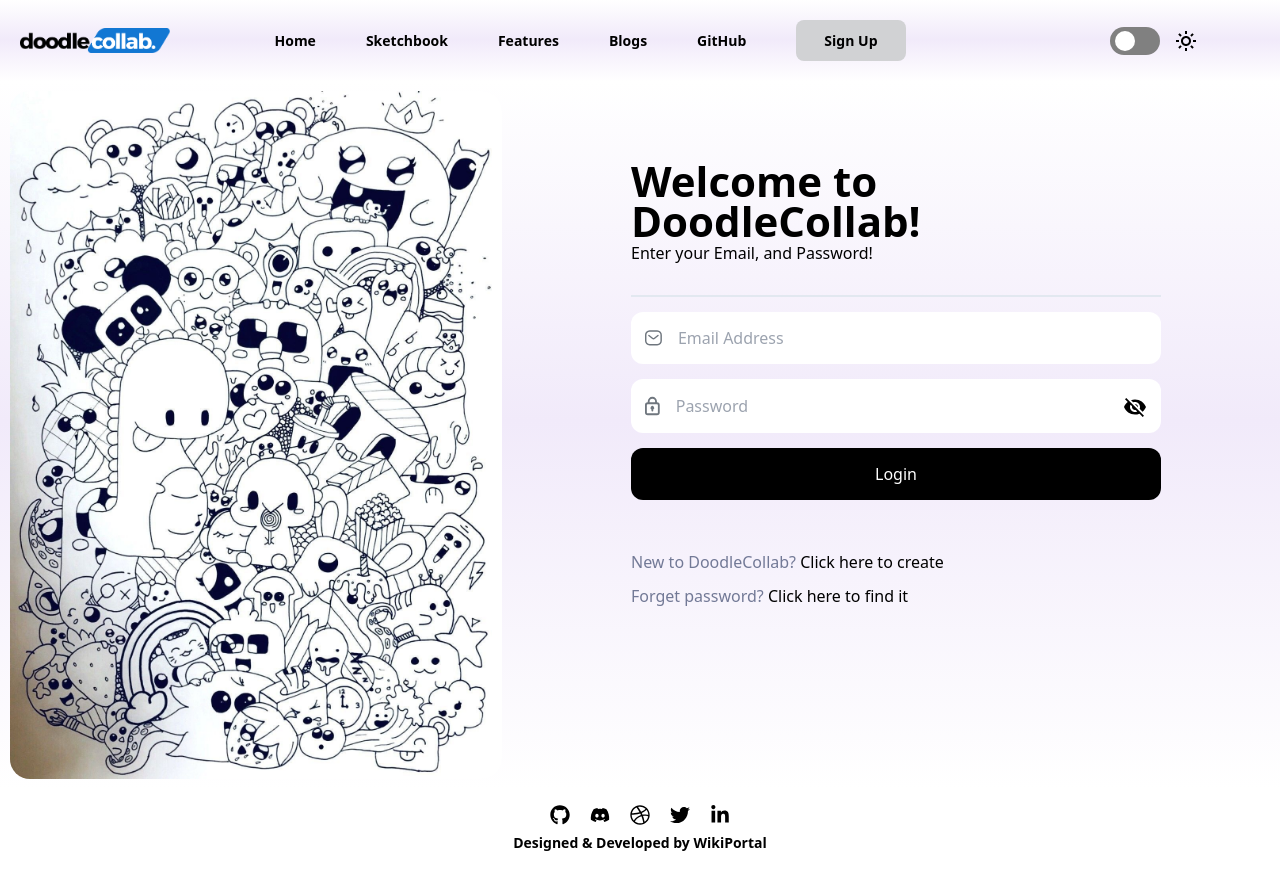
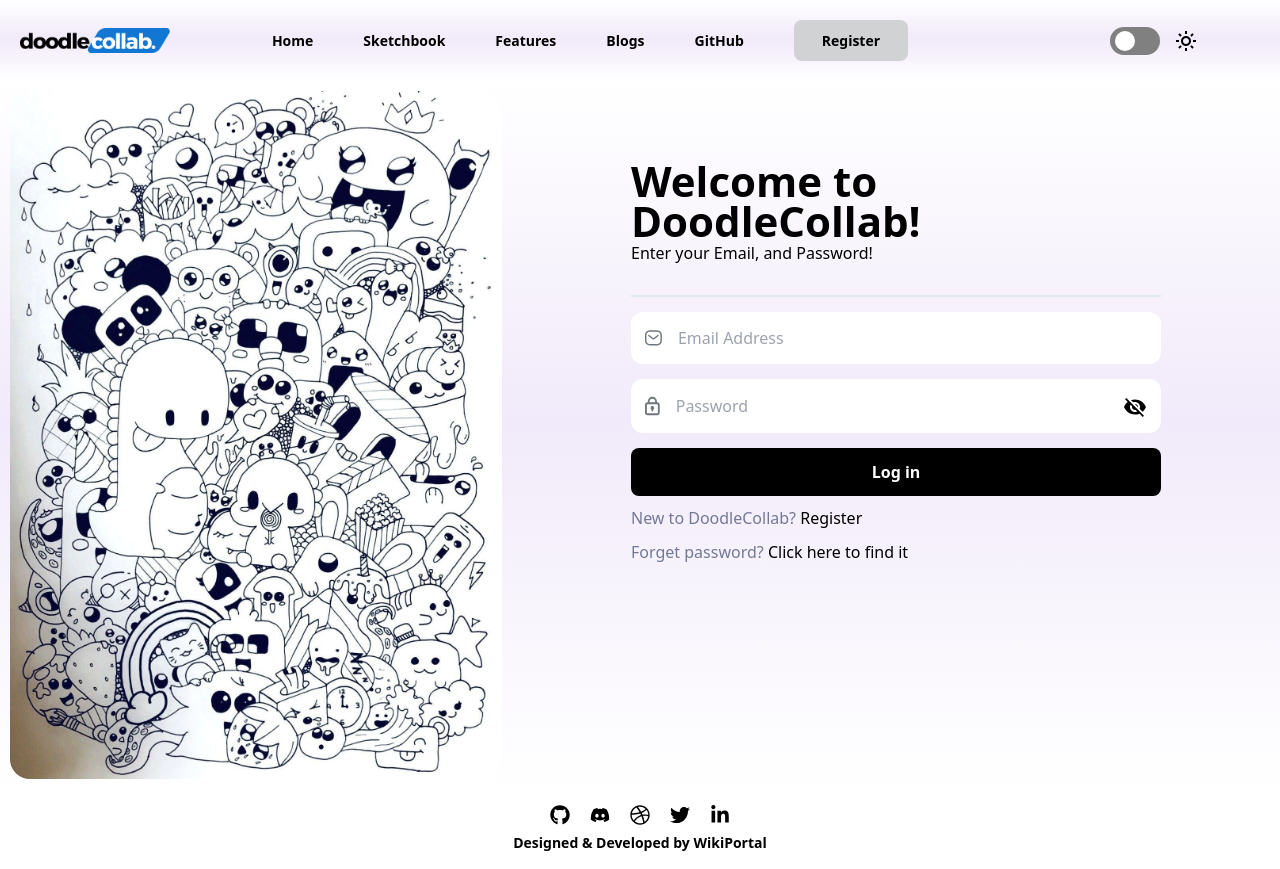
Before and after one commit to WikiPortal/DoodleCollab, a React (Vite) app: page /login in a window 1280 px wide. Built offline with nearby package versions, Linux system fonts and the light colour scheme.

Commit message:
feat: show loading spinner in log in page, consistent namin g

```diff
--- a/src/constants/Navbar/Navbar.jsx
+++ b/src/constants/Navbar/Navbar.jsx
@@ -52,17 +52,19 @@ const Navbar = ({ isBarsClicked, handleBarsClick }) => {
         </div>
         {isLoggedIn ? (
           <button
-            className={`nav-signup ${isDarkMode ? "dark-mode" : "white-mode"}`}
+            className={`nav-signup w-max ${
+              isDarkMode ? "dark-mode" : "white-mode"
+            }`}
             onClick={handleLogout}
           >
-            Sign Out
+            Log out
           </button>
         ) : (
           <Link
             to="/register"
             className={`nav-signup ${isDarkMode ? "dark-mode" : "white-mode"}`}
           >
-            Sign Up
+            Register
           </Link>
         )}
       </div>
--- a/src/pages/Authentication/Login.jsx
+++ b/src/pages/Authentication/Login.jsx
@@ -10,6 +10,7 @@ import { useTheme } from "../../context/ThemeContext";
 import "./auth.css";
 import { useAppContext } from "../../context/AppContext";
 import { useMutation } from "@tanstack/react-query";
+import { ImSpinner9 } from "react-icons/im";
 
 const Login = () => {
   const [showPassword, setShowPassword] = useState(false);
@@ -23,7 +24,7 @@ const Login = () => {
     formState: { errors },
   } = useForm();
 
-  const { mutate: loginUserMutate } = useMutation({
+  const { mutate: loginUserMutate, isPending: isLoginPending } = useMutation({
     mutationFn: (user) =>
       axios.post(
         "https://doodlecollab-backend.onrender.com/api/users/login",
@@ -101,8 +102,13 @@ const Login = () => {
           {errors.password && (
             <span className="error-message">{errors.password.message}</span>
           )}
-          <button className="auth-btn" type="submit">
-            <p>Login</p>
+          <button
+            disabled={isLoginPending}
+            className="w-full text-white justify-center p-3 rounded-lg inline-flex gap-3 items-center disabled:bg-black/50 transition-colors bg-black hover:bg-black/80 font-semibold text-base"
+            type="submit"
+          >
+            {isLoginPending && <ImSpinner9 className="animate-spin" />}
+            <span>Log in</span>
           </button>
           <div className="auth-textbox-footer">
             <span>
@@ -112,7 +118,7 @@ const Login = () => {
                 to="/register"
                 style={{ color: isDarkMode ? "white" : "black" }}
               >
-                Click here to create
+                Register
               </Link>
             </span>
             <span>
--- a/src/pages/Authentication/auth.css
+++ b/src/pages/Authentication/auth.css
@@ -133,7 +133,7 @@
   display: flex;
   flex-direction: column;
   gap: 10px;
-  margin-top: 50px;
+  margin-top: 10px;
 }
 
 .auth-textbox-footer span {
```
